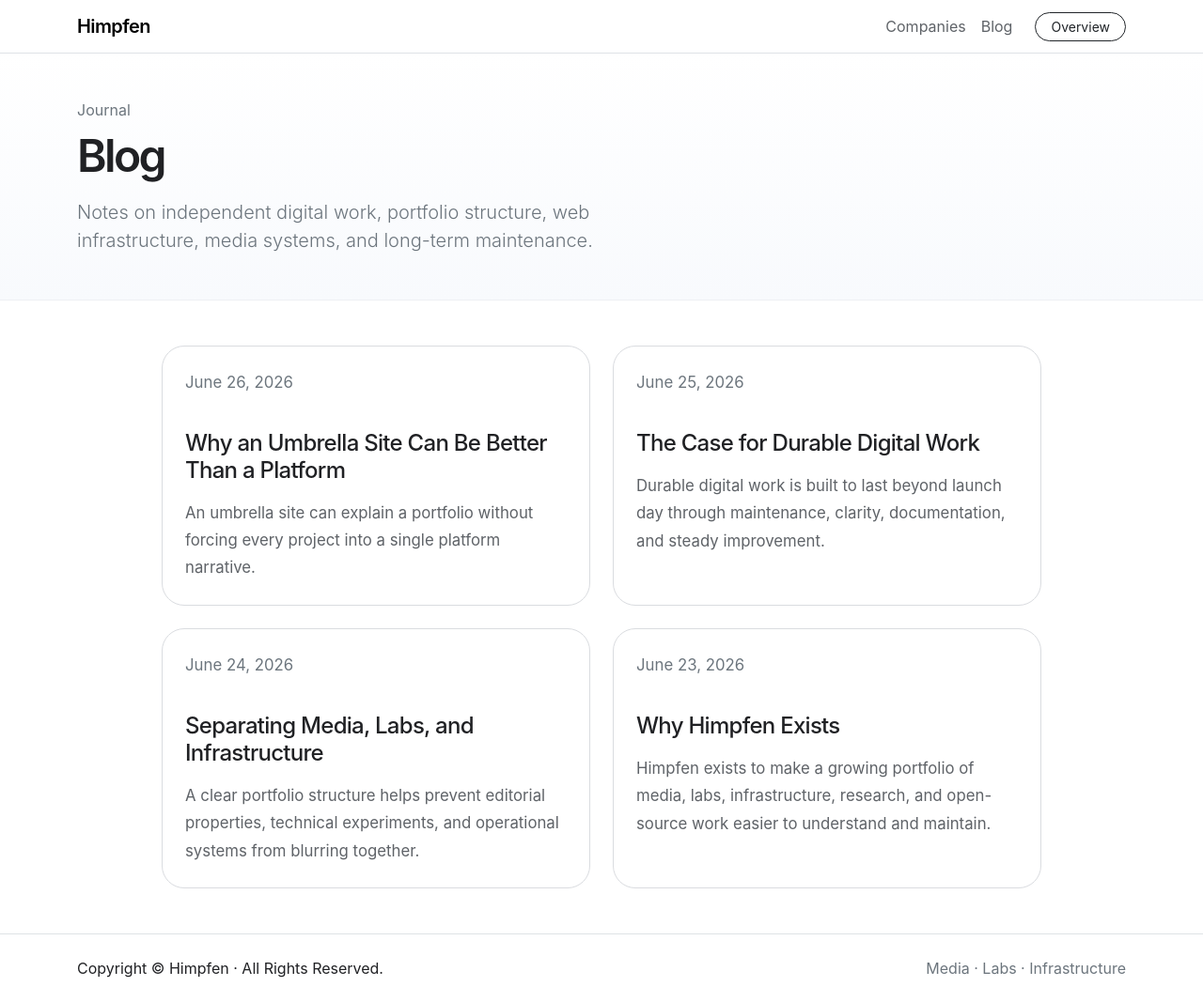
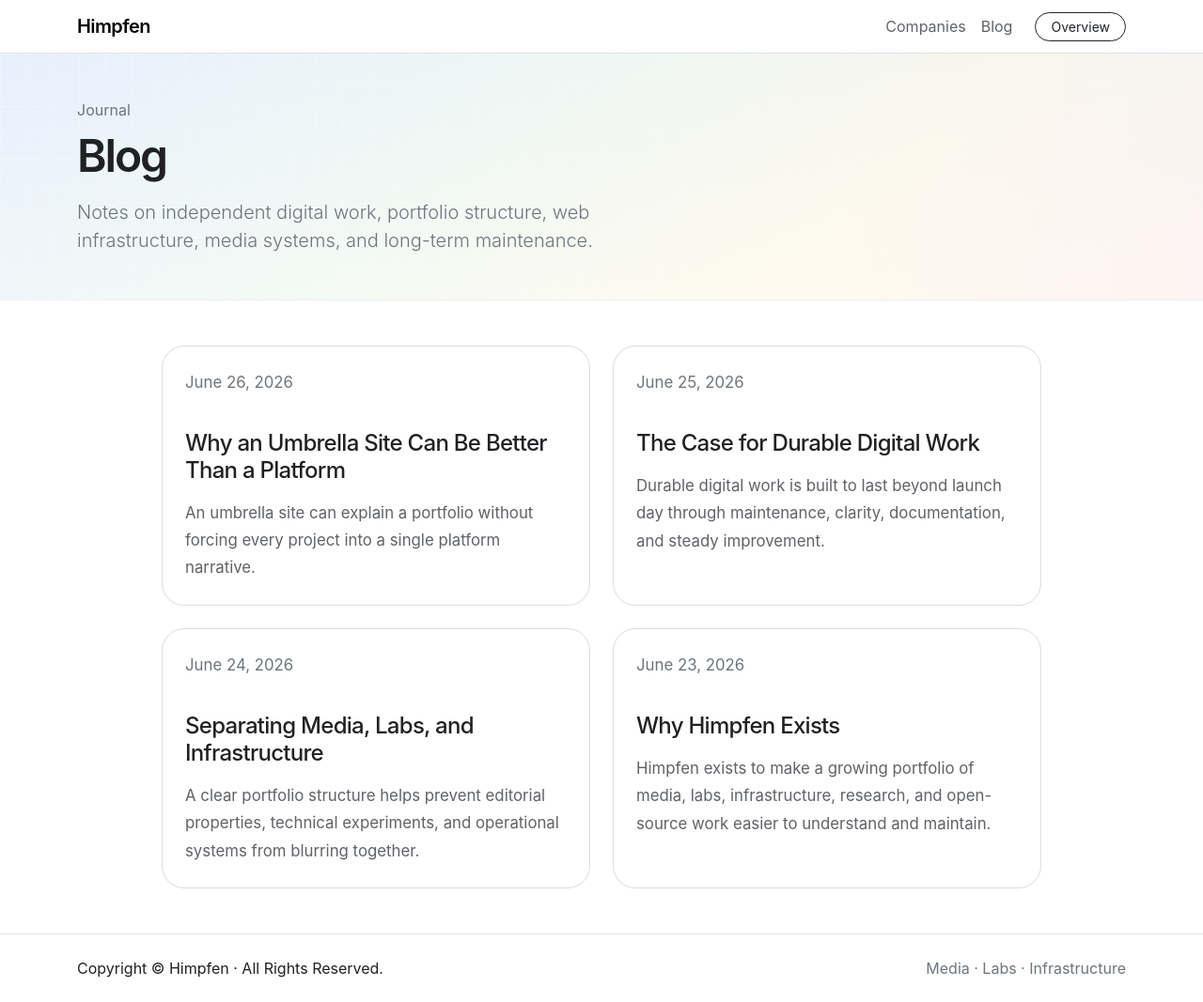
Before and after one commit to himpfen/www, a Jekyll site: the page built from blog/index.html, in a window 1280 px wide and 1067 px high. Shown: the whole window at 94% size. Built offline with Jekyll 4.4.1, drawn with Linux system fonts in a browser that asks for light colours.

Commit message:
Update styles.css

```diff
--- a/assets/css/styles.css
+++ b/assets/css/styles.css
@@ -236,8 +236,53 @@ body {
 }
 
 .page-hero {
-  background: linear-gradient(180deg, #fff, #f8fafd);
+  position: relative;
+  overflow: hidden;
+  background:
+    linear-gradient(
+      135deg,
+      rgba(26, 115, 232, 0.08) 0%,
+      rgba(52, 168, 83, 0.06) 35%,
+      rgba(251, 188, 4, 0.07) 70%,
+      rgba(234, 67, 53, 0.06) 100%
+    ),
+    linear-gradient(
+      180deg,
+      #f8fbff 0%,
+      #ffffff 100%
+    );
   border-bottom: 1px solid #edf0f4;
+}
+
+.page-hero::before {
+  content: "";
+  position: absolute;
+  inset: 0;
+  background-image:
+    linear-gradient(rgba(255,255,255,.45) 1px, transparent 1px),
+    linear-gradient(90deg, rgba(255,255,255,.45) 1px, transparent 1px);
+  background-size: 28px 28px;
+  opacity: .55;
+  mask-image: linear-gradient(
+    to right,
+    rgba(0,0,0,.9),
+    rgba(0,0,0,.45),
+    transparent
+  );
+  pointer-events: none;
+}
+
+.page-hero .container-xl {
+  position: relative;
+  z-index: 2;
+}
+
+.page-hero .display-5 {
+  letter-spacing: -0.045em;
+}
+
+.page-hero .lead {
+  color: #5f6368;
 }
 
 .page-content {
```
